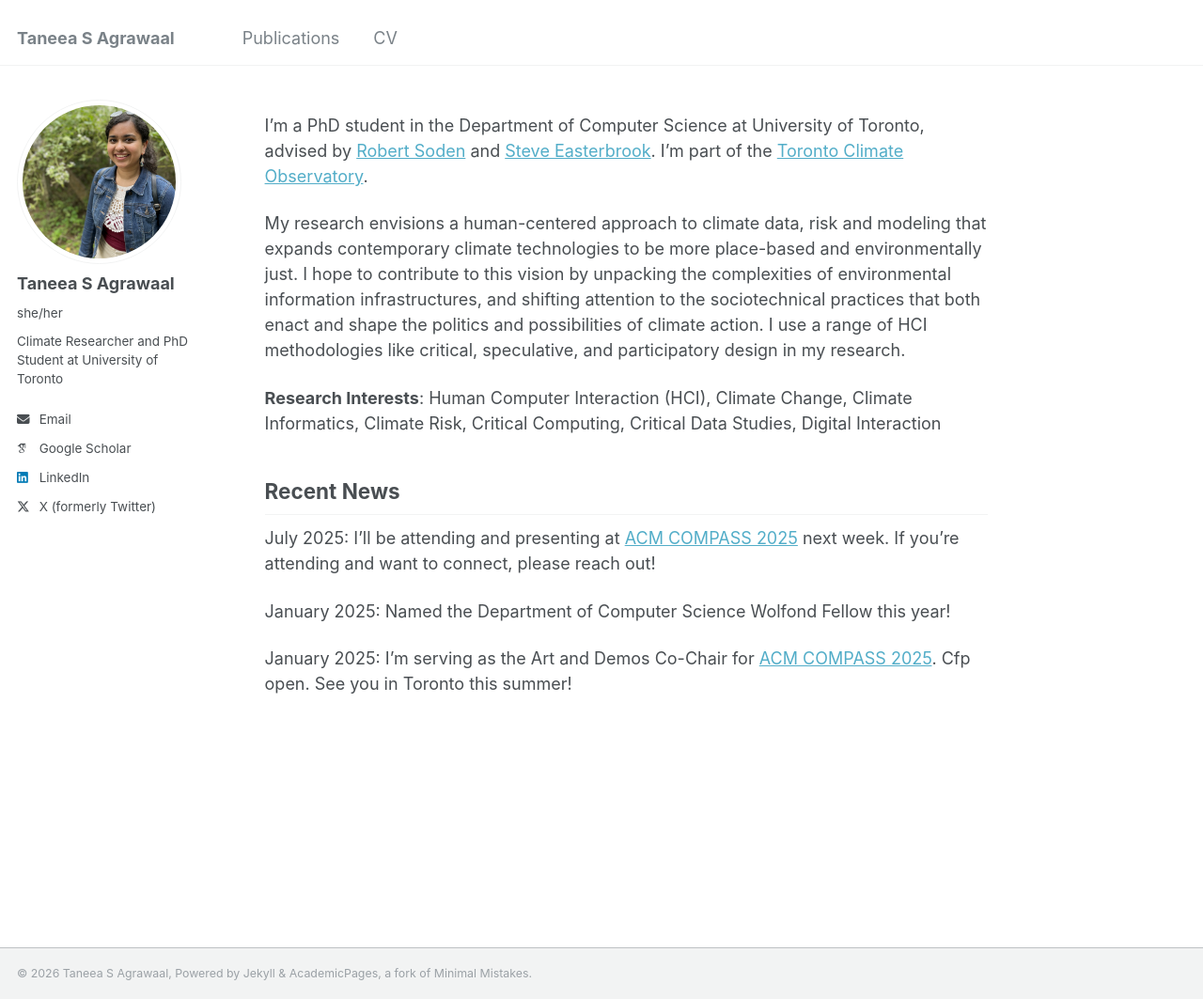
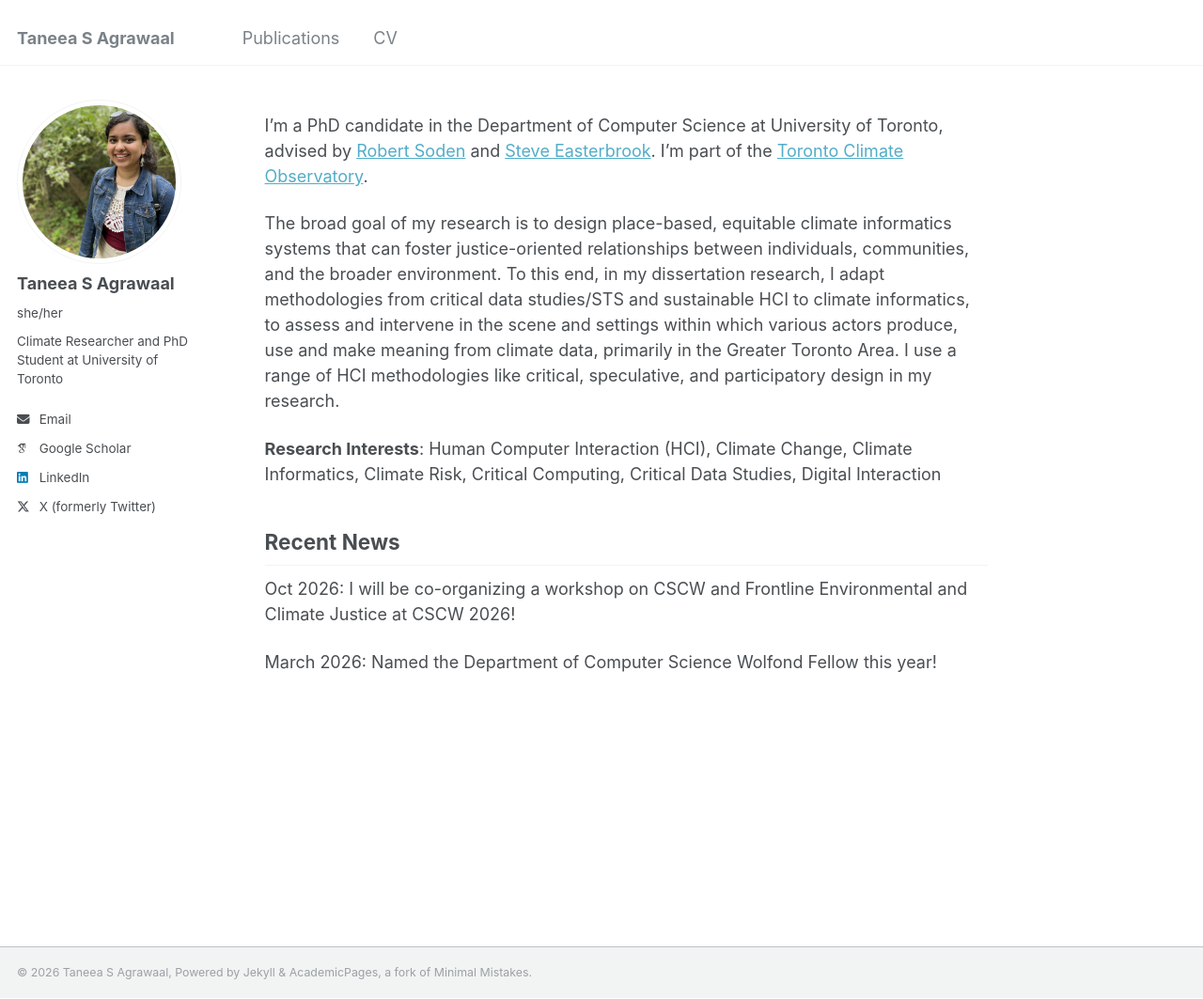
Before and after one commit to TanSA05/website, a Jekyll site: the page built from _pages/about.md, in a window 1280 px wide and 1063 px high. Shown: the whole window at 94% size. Built offline with Jekyll 4.4.1, drawn with Linux system fonts in a browser that asks for light colours; some web fonts are replaced.

Commit message:
Update about.md

```diff
--- a/_pages/about.md
+++ b/_pages/about.md
@@ -7,15 +7,13 @@ redirect_from:
   - /about.html
 ---
 
-I'm a PhD student in the Department of Computer Science at University of Toronto, advised by [Robert Soden](http://robertsoden.io/) and [Steve Easterbrook](https://www.environment.utoronto.ca/people/directories/all-faculty/steve-easterbrook). I'm part of the [Toronto Climate Observatory](https://www.climateobservatory.ca/).
+I'm a PhD candidate in the Department of Computer Science at University of Toronto, advised by [Robert Soden](http://robertsoden.io/) and [Steve Easterbrook](https://www.environment.utoronto.ca/people/directories/all-faculty/steve-easterbrook). I'm part of the [Toronto Climate Observatory](https://www.climateobservatory.ca/).
 
-My research envisions a human-centered approach to climate data, risk and modeling that expands contemporary climate technologies to be more place-based and environmentally just. I hope to contribute to this vision by unpacking the complexities of environmental information infrastructures, and shifting attention to the sociotechnical practices that both enact and shape the politics and possibilities of climate action. I use a range of HCI methodologies like critical, speculative, and participatory design in my research.
+The broad goal of my research is to design place-based, equitable climate informatics systems that can foster justice-oriented relationships between individuals, communities, and the broader environment. To this end, in my dissertation research, I adapt methodologies from critical data studies/STS and sustainable HCI to climate informatics, to assess and intervene in the scene and settings within which various actors produce, use and make meaning from climate data, primarily in the Greater Toronto Area. I use a range of HCI methodologies like critical, speculative, and participatory design in my research.
 
 **Research Interests**: Human Computer Interaction (HCI), Climate Change, Climate Informatics, Climate Risk, Critical Computing, Critical Data Studies, Digital Interaction
 
 ## Recent News
-July 2025: I'll be attending and presenting at [ACM COMPASS 2025](https://compass.acm.org/) next week. If you're attending and want to connect, please reach out!
+Oct 2026: I will be co-organizing a workshop on CSCW and Frontline Environmental and Climate Justice at CSCW 2026!
 
-January 2025: Named the Department of Computer Science Wolfond Fellow this year!
-
-January 2025: I'm serving as the Art and Demos Co-Chair for [ACM COMPASS 2025](https://compass.acm.org/). Cfp open. See you in Toronto this summer!
+March 2026: Named the Department of Computer Science Wolfond Fellow this year!
```
